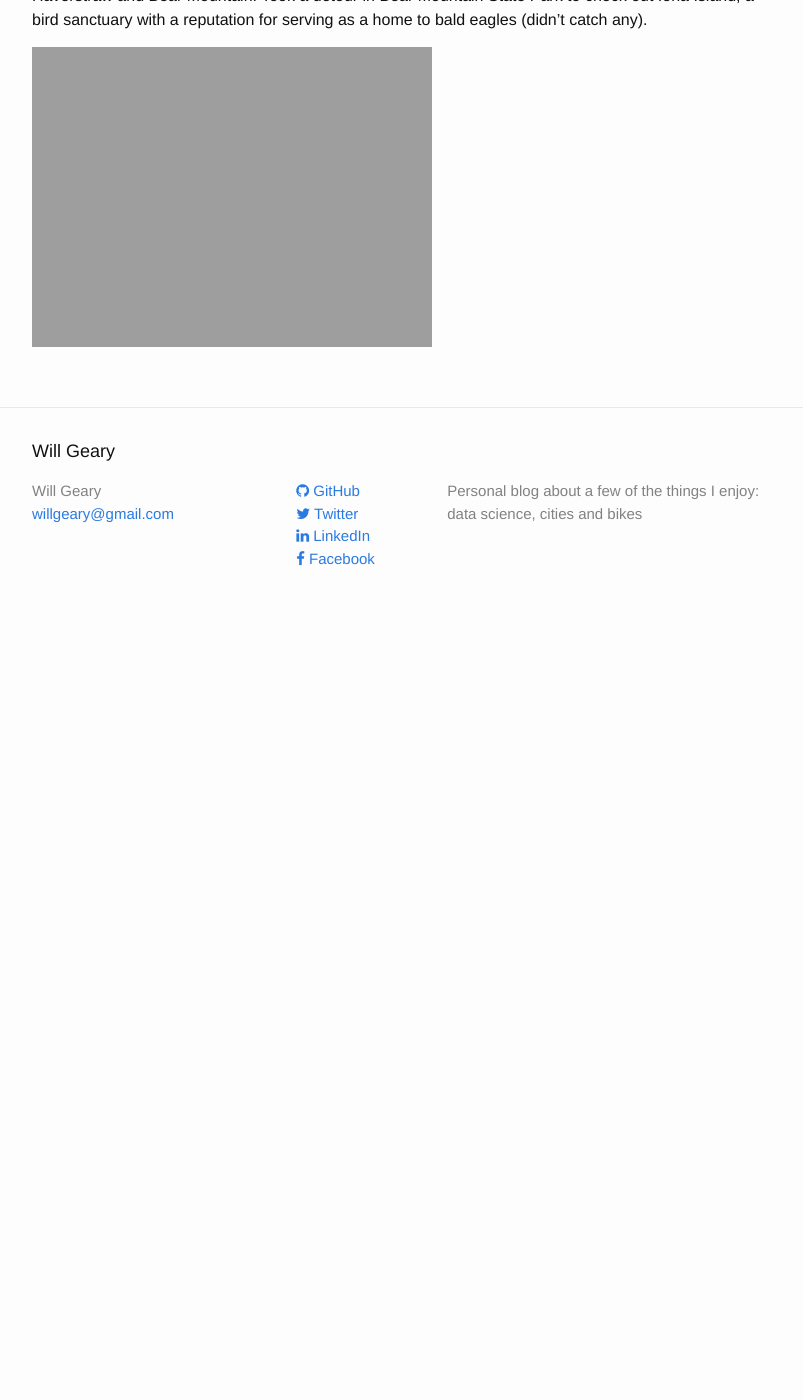
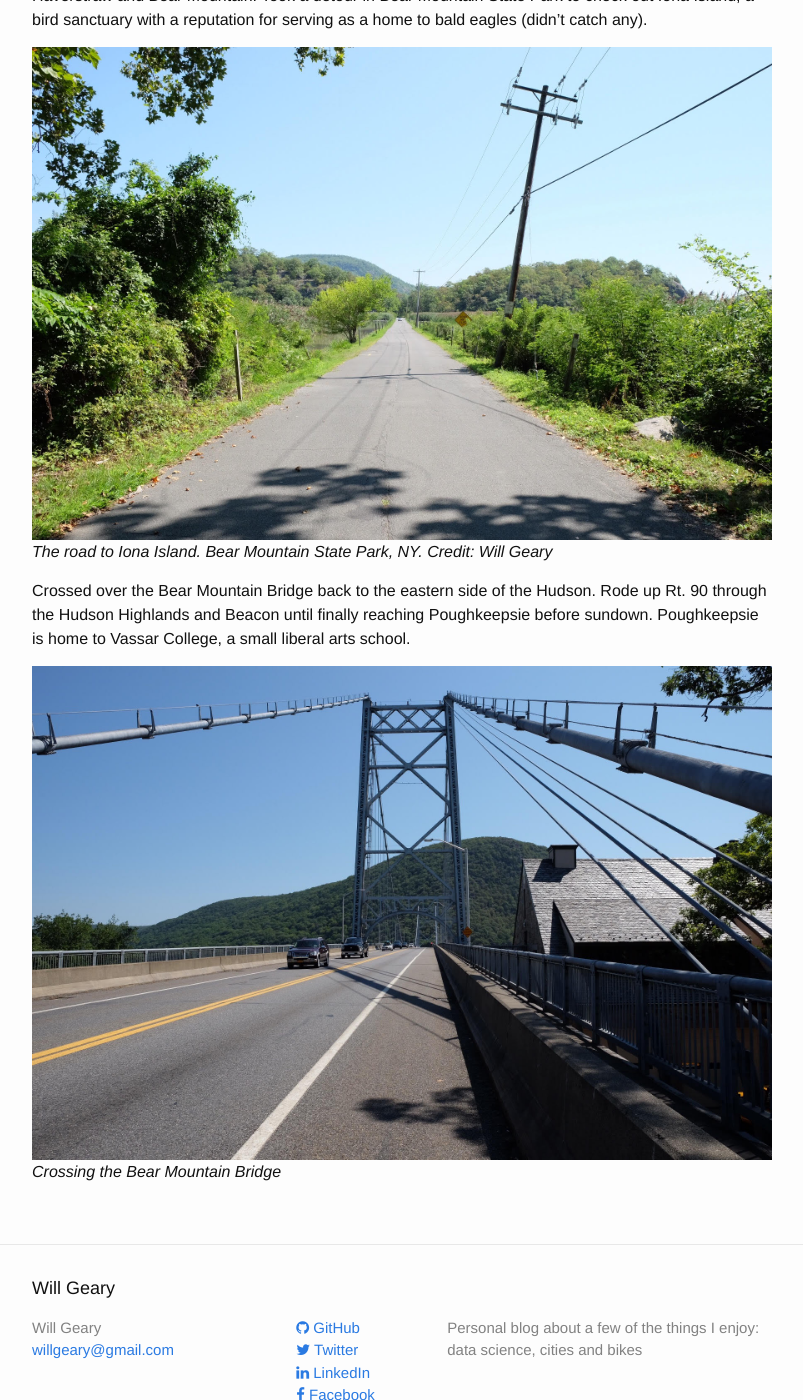
Before and after one commit to willgeary/willgeary.github.io, a Jekyll site: the page built from _posts/2014-09-01-biking-from-new-york-to-montreal.markdown, in a window 1280 px wide and 1400 px high, scrolled down 303 px. Shown: the whole window, without its empty margins (238-1041 px from the left). Built offline with Jekyll 4.4.1, drawn with Linux system fonts in a browser that asks for light colours; nearby versions of some CDN libraries; before the commit the page ends 933 px from its top, so only the background shows below that.

Commit message:
Save my work

```diff
--- a/_posts/2014-09-01-biking-from-new-york-to-montreal.markdown
+++ b/_posts/2014-09-01-biking-from-new-york-to-montreal.markdown
@@ -8,4 +8,10 @@ categories: biking
 
 Crossed over the George Washington Bridge to west side of the Hudson river. Up 9W through Nyack, Haverstraw and Bear Mountain. Took a detour in Bear Mountain State Park to check out Iona Island, a bird sanctuary with a reputation for serving as a home to bald eagles (didn't catch any).
 
-![fig]({{ site.url }}/assets/vermont1.png)
+![fig]({{ site.url }}/assets/vermont1.jpg)
+*The road to Iona Island. Bear Mountain State Park, NY. Credit: Will Geary*
+
+Crossed over the Bear Mountain Bridge back to the eastern side of the Hudson. Rode up Rt. 90 through the Hudson Highlands and Beacon until finally reaching Poughkeepsie before sundown. Poughkeepsie is home to Vassar College, a small liberal arts school.
+
+![fig]({{ site.url }}/assets/vermont1a.jpg)
+*Crossing the Bear Mountain Bridge*
```
Also changed, not shown: assets/vermont1a.jpg (renamed from assets/vermont5.jpg).
